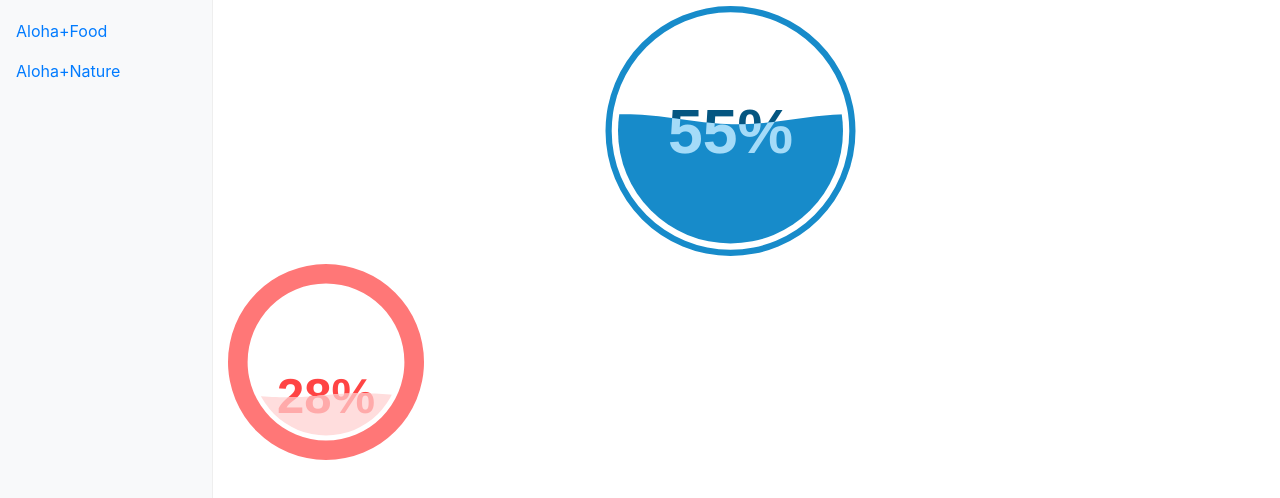
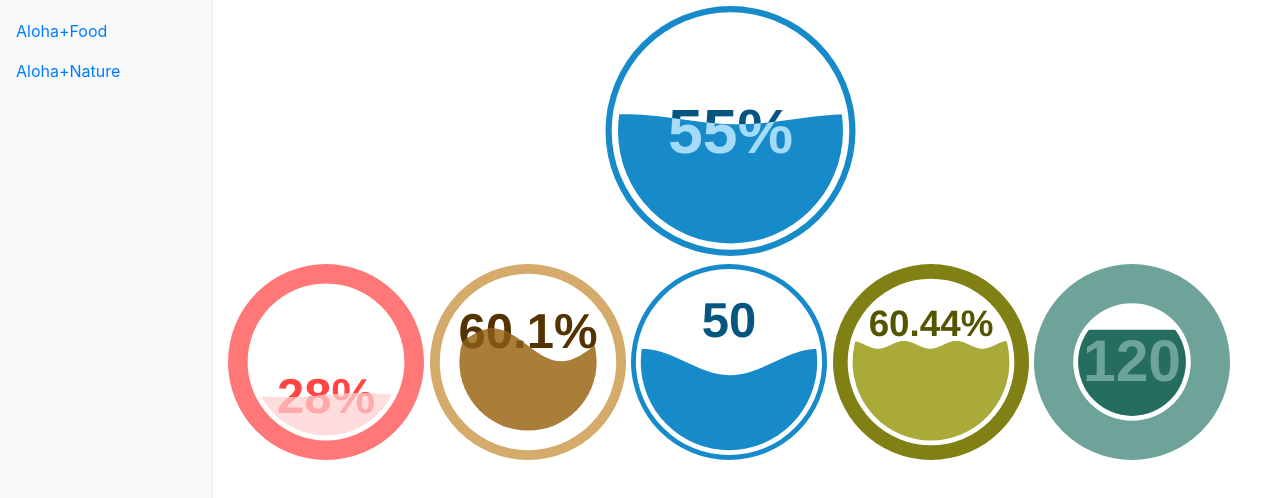
Before and after one commit to HACC17/Visualizers, a website: page HACC-AP/analytics.html in a window 1280 px wide. Shown: the part 140-638 px from the top of the page. Drawn offline with nearby package versions, Linux system fonts and the light colour scheme.

Commit message:
Analytics

```diff
--- a/HACC-AP/analytics.html
+++ b/HACC-AP/analytics.html
@@ -75,10 +75,10 @@
           <h1>Dashboard</h1>
 			<svg id="fillgauge1" width="97%" height="250" onclick="gauge1.update(NewValue());"></svg>
 			<svg id="fillgauge2" width="19%" height="200" onclick="gauge2.update(NewValue());"></svg>
-		<!-- 	<svg id="fillgauge3" width="19%" height="200" onclick="gauge3.update(NewValue());"></svg>
+			<svg id="fillgauge3" width="19%" height="200" onclick="gauge3.update(NewValue());"></svg>
 			<svg id="fillgauge4" width="19%" height="200" onclick="gauge4.update(NewValue());"></svg>
-			<svg id="fillgauge5" width="19%" height="200" onclick="gauge5.update(NewValue());"></svg> -->
-	<!-- 		<svg id="fillgauge6" width="19%" height="200" onclick="gauge6.update(NewValue());"></svg> -->
+			<svg id="fillgauge5" width="19%" height="200" onclick="gauge5.update(NewValue());"></svg>
+			<svg id="fillgauge6" width="19%" height="200" onclick="gauge6.update(NewValue());"></svg>
 			<script language="JavaScript">
 				var gauge1 = loadLiquidFillGauge("fillgauge1", 55);
 				var config1 = liquidFillGaugeDefaultSettings();
```
